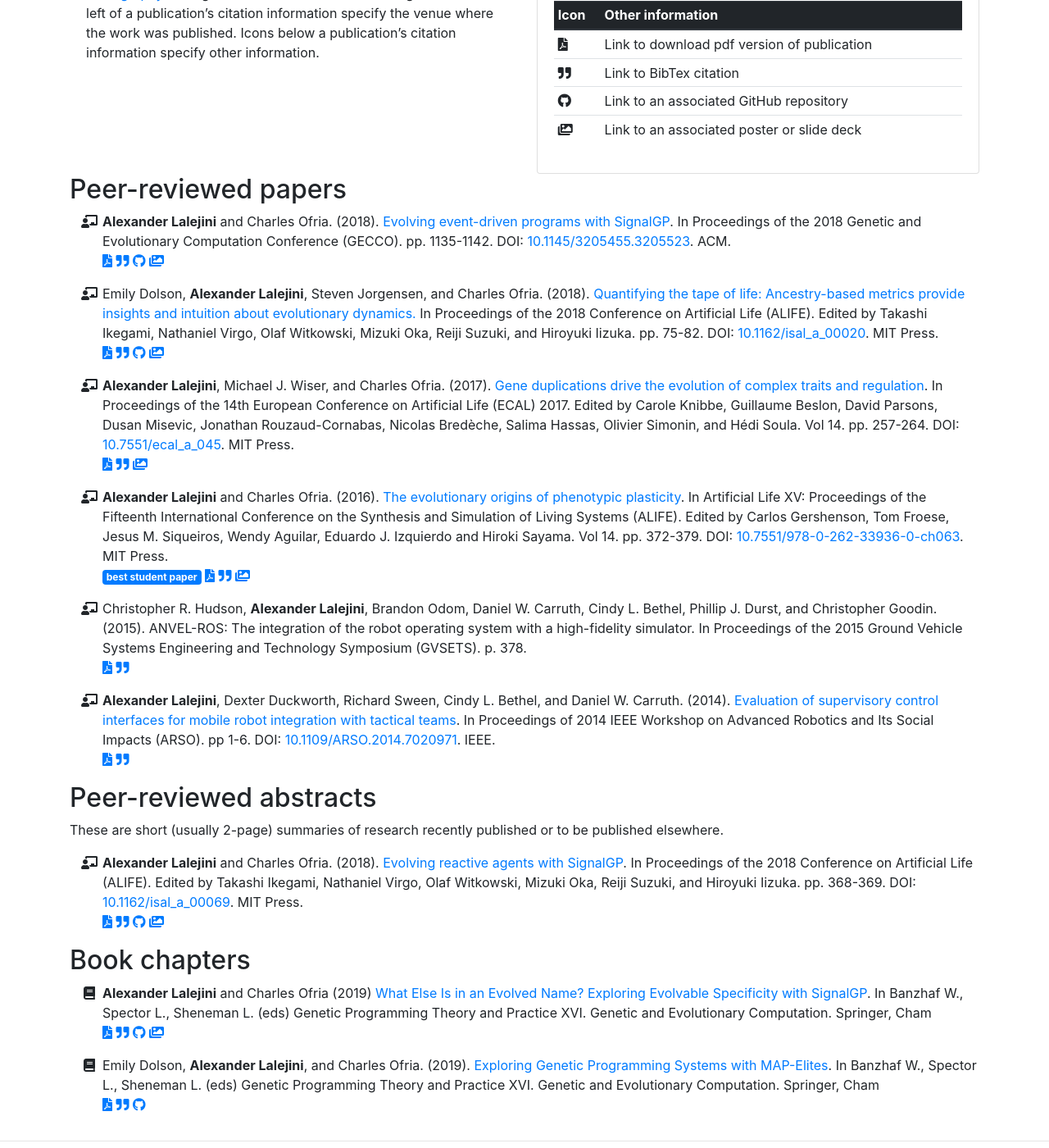
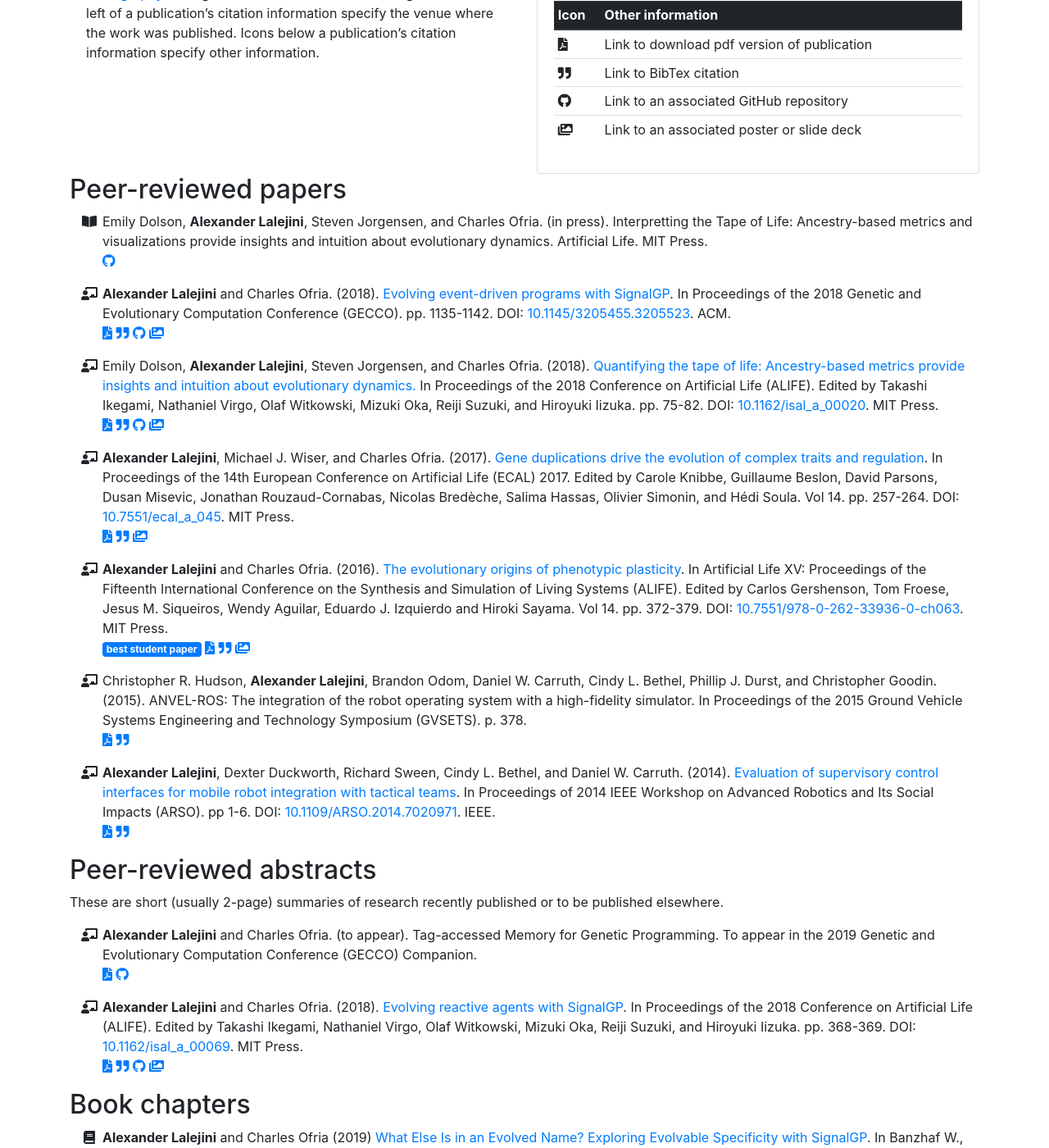
Before and after one commit to amlalejini/amlalejini.github.io, a Jekyll site: the page built from _pages/publications.md, in a window 1280 px wide and 1400 px high, scrolled down 533 px. Shown: the whole window at 82% size. Built offline with Jekyll 4.4.1, drawn with Linux system fonts in a browser that asks for light colours; nearby versions of some CDN libraries.

Commit message:
Update publications with GECCO extended abstract and invited ALife journal article

```diff
--- a/_data/publications.yml
+++ b/_data/publications.yml
@@ -16,15 +16,25 @@ publication_types:
 
 # Listing of publications
 publications:
-  # - citation: |
-  #     Alexander Lalejini and Charles Ofria. (in press).
-  #     Tag-accessed Memory for Genetic Programming.
-  #     In the 2019 Genetic and Evolutionary Computation Conference (GECCO) Companion.
-  #   year: 2019
-  #   venue: conference
-  #   type: peer-reviewed-abstract
-  #   github_repository_link: https://github.com/amlalejini/GECCO-2019-tag-accessed-memory
-  #   pdf: /pubs/tag-accessed-memory-for-genetic-programming-gecco-2019.pdf
+  - citation: |
+      Emily Dolson, Alexander Lalejini, Steven Jorgensen, and Charles Ofria. (in press).
+      Interpretting the Tape of Life: Ancestry-based metrics and visualizations
+      provide insights and intuition about evolutionary dynamics. Artificial Life.
+      MIT Press.
+    year: 2019
+    venue: journal
+    type: peer-reviewed-paper
+    github_repository_link: https://github.com/emilydolson/interpreting_the_tape_of_life
+
+  - citation: |
+      Alexander Lalejini and Charles Ofria. (to appear).
+      Tag-accessed Memory for Genetic Programming.
+      To appear in the 2019 Genetic and Evolutionary Computation Conference (GECCO) Companion.
+    year: 2019
+    venue: conference
+    type: peer-reviewed-abstract
+    github_repository_link: https://github.com/amlalejini/GECCO-2019-tag-accessed-memory
+    pdf: /pubs/Lalejini_Ofria_2019_Tag-accessed_Memory.pdf
 
   - citation: |
       Alexander Lalejini and Charles Ofria. (2018).
```
Also changed, not shown: 2 other files.
